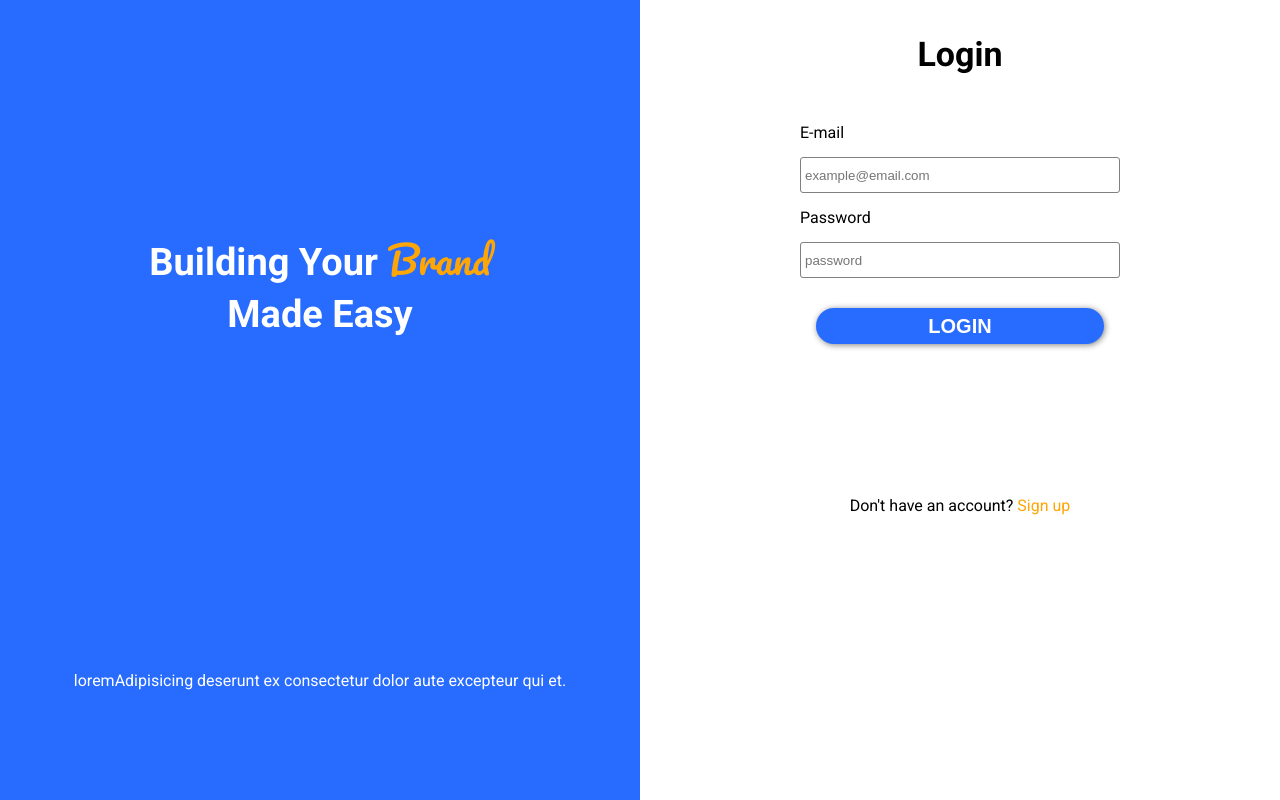
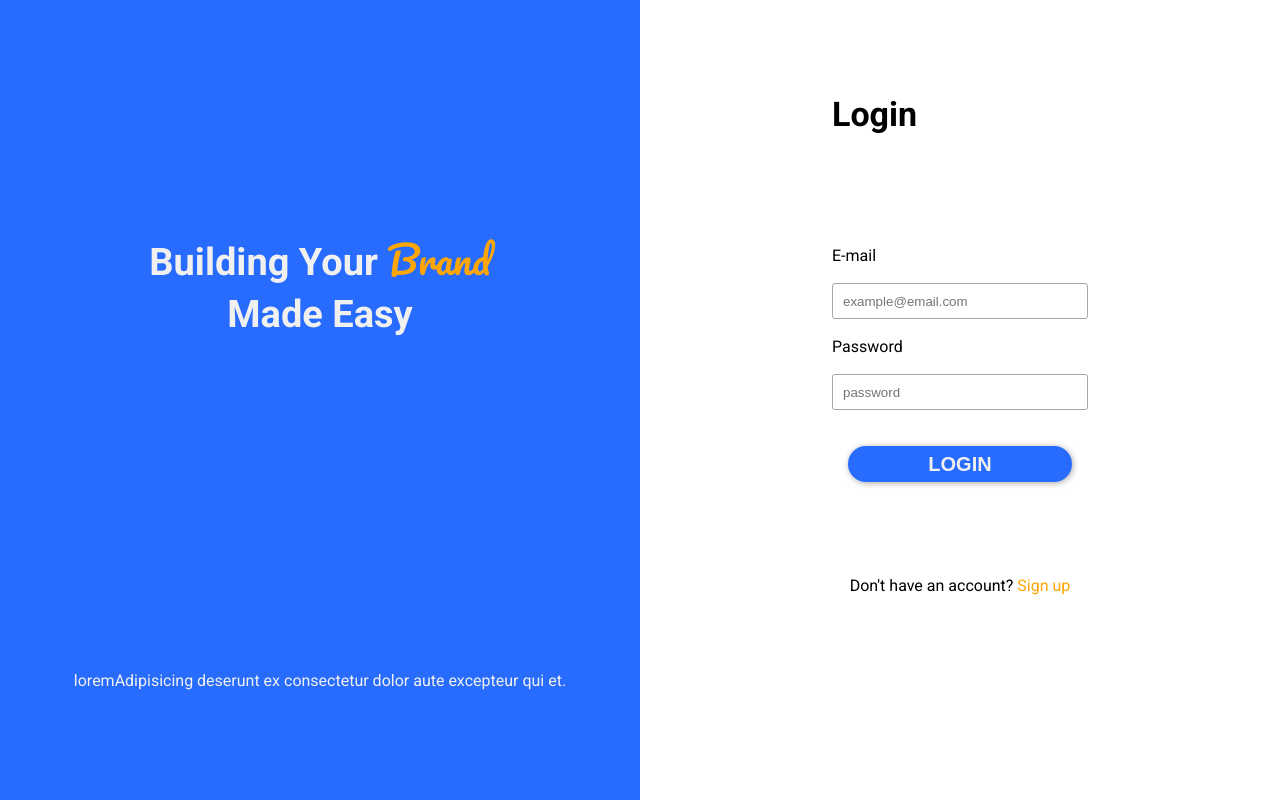
Before and after one commit to BuildForSDG/Team-171, a React (Create React App) app: page /login in a window 1280 px wide. Built offline with nearby package versions, Linux system fonts and the light colour scheme; no server answers.

Commit message:
build(eslint): Adds linting to application

```diff
--- a/src/App.js
+++ b/src/App.js
@@ -10,7 +10,7 @@ import Signup from "./components/Signup/Signup";
 
 function App(props) {
   const { isAuthenticated, isVerifying } = props;
-  return(
+  return (
     <Switch>
       <ProtectedRoute
         exact
@@ -19,8 +19,8 @@ function App(props) {
         isAuthenticated={isAuthenticated}
         isVerifying={isVerifying}
       />
-      <Route path="/login" component={Login}/>
-      <Route path="/signup" component={Signup}/>
+      <Route path="/login" component={Login} />
+      <Route path="/signup" component={Signup} />
     </Switch>
   );
 }
--- a/src/actions/auth.js
+++ b/src/actions/auth.js
@@ -17,70 +17,70 @@ export const VERIFY_SUCCESS = "VERIFY_SUCCESS";
 
 const requestLogin = () => {
   return {
-    type: LOGIN_REQUEST,
+    type: LOGIN_REQUEST
   };
 };
 
 const receiveLogin = (user) => {
   return {
     type: LOGIN_SUCCESS,
-    user,
+    user
   };
 };
 
 const loginError = () => {
   return {
-    type: LOGOUT_FAILURE,
+    type: LOGOUT_FAILURE
   };
 };
 
 const requestLogout = () => {
   return {
-    type: LOGOUT_REQUEST,
+    type: LOGOUT_REQUEST
   };
 };
 
 const receiveLogout = () => {
   return {
-    type: LOGOUT_SUCCESS,
+    type: LOGOUT_SUCCESS
   };
 };
 
 const logoutError = () => {
   return {
-    type: LOGOUT_FAILURE,
-  }
-}
+    type: LOGOUT_FAILURE
+  };
+};
 
 const requestSignup = () => {
   return {
-    type: SIGNUP_REQUEST,
+    type: SIGNUP_REQUEST
   };
 };
 
 const receiveSignup = (user) => {
   return {
     type: SIGNUP_SUCCESS,
-    user,
+    user
   };
 };
 
 const signupError = (error) => {
   return {
     type: SIGNUP_FAILURE,
-    error,
+    error
   };
 };
 
 const verifyRequest = () => {
   return {
-    type: VERIFY_REQUEST,
+    type: VERIFY_REQUEST
   };
 };
 
 const verifySuccess = () => {
   return {
-    type: VERIFY_SUCCESS,
+    type: VERIFY_SUCCESS
   };
 };
 
@@ -90,10 +90,10 @@ export const loginUser = (email, password) => (dispatch) => {
     .auth()
     .signInWithEmailAndPassword(email, password)
     .then(user => dispatch(receiveLogin(user)))
-    .catch(error => dispatch(loginError()));
+    .catch(error => dispatch(loginError(error)));
 };
 
-export const logoutUser = () => dispatch =>{
+export const logoutUser = () => dispatch => {
   dispatch(requestLogout());
   myFirebase
     .auth()
@@ -101,8 +101,8 @@ export const logoutUser = () => dispatch =>{
     .then(() => {
       dispatch(receiveLogout());
     })
-    .catch(error => {
-      dispatch(logoutError());
+    .catch((error) => {
+      dispatch(logoutError(error));
     });
 };
 
@@ -111,20 +111,20 @@ export const signupUser = (name, email, password) => dispatch => {
   myFirebase
     .auth()
     .createUserWithEmailAndPassword(email, password)
-    .then(result => {
+    .then((result) => {
       dispatch(receiveSignup(result.user));
-      result.user.updateProfile({displayName: name})
-        .catch(error => console.log(error));
+      result.user.updateProfile({ displayName: name })
+        .catch((error) => console.log(error));
     })
     .catch(error => dispatch(signupError(error)));
-}
+};
 
 export const verifyAuth = () => dispatch => {
   dispatch(verifyRequest());
   myFirebase
     .auth()
     .onAuthStateChanged(user => {
-      if ( user !== null) {
+      if (user !== null) {
         dispatch(receiveLogin(user));
       }
       dispatch(verifySuccess());
--- a/src/components/Home/Home.js
+++ b/src/components/Home/Home.js
@@ -3,11 +3,10 @@ import { connect } from "react-redux";
 import { logoutUser } from "../../actions";
 
 const Home = (props) => {
-  const {isLoggingOut, logoutError} = props;
+  const { isLoggingOut, logoutError, dispatch } = props;
   const handleLogout = () => {
-    const {dispatch}  = props;
     dispatch(logoutUser());
-  }
+  };
   return(
     <div>
       <h1>You have reached the homepage</h1>
@@ -17,7 +16,7 @@ const Home = (props) => {
       {logoutError && <p>Error logging out</p>}
     </div>
   );
-}
+};
 
 function mapStateToProps(state) {
   return {
--- a/src/components/Protected/ProtectedRoute.js
+++ b/src/components/Protected/ProtectedRoute.js
@@ -9,7 +9,7 @@ const ProtectedRoute = ({
 }) => (
   <Route
     {...rest}
-      render={props =>
+    render={(props) =>
       isVerifying ? (
         <div />
       ) : isAuthenticated ? (
@@ -18,7 +18,7 @@ const ProtectedRoute = ({
         <Redirect
           to={{
             pathname: "/login",
-              state: { from: props.location }
+            state: { from: props.location },
           }}
         />
       )
--- a/src/firebase/firebase.js
+++ b/src/firebase/firebase.js
@@ -11,7 +11,7 @@ const devConfig = {
   messagingSenderId: process.env.REACT_APP_DEV_MESSAGING_SENDER_ID,
   appId: process.env.REACT_APP_DEV_APP_ID,
   measurementId: process.env.REACT_APP_DEV_MEASUREMENT_ID,
-}
+};
 
 const prodConfig = {
   apiKey: process.env.REACT_APP_PROD_API_KEY,
@@ -22,9 +22,9 @@ const prodConfig = {
   messagingSenderId: process.env.REACT_APP_PROD_MESSAGING_SENDER_ID,
   appId: process.env.REACT_APP_PROD_APP_ID,
   measurementId: process.env.REACT_APP_PROD_MEASUREMENT_ID,
-}
+};
 
-const config = process.env.NODE_ENV === 'production' ? prodConfig : devConfig;
+const config = process.env.NODE_ENV === "production" ? prodConfig : devConfig;
 
 export const myFirebase = firebase.initializeApp(config);
 const baseDb = myFirebase.firestore();
--- a/src/index.css
+++ b/src/index.css
@@ -1,13 +1,4 @@
 body {
   margin: 0;
-  font-family: -apple-system, BlinkMacSystemFont, 'Segoe UI', 'Roboto', 'Oxygen',
-    'Ubuntu', 'Cantarell', 'Fira Sans', 'Droid Sans', 'Helvetica Neue',
-    sans-serif;
-  -webkit-font-smoothing: antialiased;
-  -moz-osx-font-smoothing: grayscale;
+  padding: 0;
 }
-
-code {
-  font-family: source-code-pro, Menlo, Monaco, Consolas, 'Courier New',
-    monospace;
-}
--- a/src/styles/login.scss
+++ b/src/styles/login.scss
@@ -1,100 +1,128 @@
+$cta-color: #286cff;
+$form-view: #f0f0f0;
+$main-font: "Roboto";
+$calig-font: "Pacifico";
+$backup-font: sans-serif;
+$cta-font-color: #f0f0f0;
+$calig-color: #fda605;
+$form-font-color: #222222;
+$border-color: #a7a7a7;
+
 .login {
   display: flex;
   width: 100vw;
   height: 100vh;
-  font-family: "Roboto", sans-serif;
+  font-family: $main-font, $backup-font;
   flex-direction: row;
+
   .cta-section {
     width: 50%;
-    background-color: rgb(40, 108, 255);
+    background-color: $cta-color;
     box-sizing: border-box;
     display: inline-flex;
     flex-direction: column;
+
     .cta-head {
       height: 70%;
       font-weight: bold;
       font-size: 38px;
-      color: white;
+      color: $cta-font-color;
       display: inline-flex;
       flex-direction: column;
       justify-content: center;
       align-items: center;
+
       p{
         margin: 0;
       }
+
       span{
-        font-family: 'Pacifico', cursive;
+        font-family: $calig-font, cursive;
         font-weight: lighter;
-        color: rgb(253, 166, 5);
+        color: $calig-color;
       }
     }
+
     .cta-des {
       height: 30%;
       display: inline-flex;
       justify-content: center;
       align-items: center;
-      color: white;
+      color: $cta-font-color;
     }
   }
+
   .form-view {
     width: 50%;
     box-sizing: border-box;
     display: flex;
     flex-direction: column;
+
     .signup-link{
       display: inline-flex;
-      height: 40%;
+      height: 30%;
       order: 2;
       justify-content: center;
       span {
-        color: rgb(253, 166, 5);
+        color: $calig-color;
       }
     }
+
     .form {
-      height: 60%;
+      height: 70%;
       display: inline-flex;
       flex-direction: inherit;
+
       .form-title {
+        height: 30%;
         font-weight: bold;
         font-size: 34px;
         display: inherit;
-        justify-content: center;
+        align-items: flex-end;
+        padding: 0 0 0 30%;
       }
+
       form {
-        height: 100%;
+        height: 70%;
         display: inherit;
         flex-direction: inherit;
         align-items: center;
+        justify-content: center;
+
         label{
-          width: 50%;
-          margin: 15px 0;
+          width: 40%;
+          margin: 0 0 18px 0;
         }
+
         input{
-          width: 50%;
+          width: 40%;
           height: 36px;
-          border: 1px solid grey;
+          border: 1px solid $border-color;
           border-radius: 3px;
-          padding: 4px;
+          padding: 4px 10px;
           box-sizing: border-box;
+          margin: 0 0 18px 0;
         }
+
         button{
-          width: 45%;
+          width: 35%;
           height: 36px;
-          border: 1px solid grey;
+          border: 1px solid $border-color;
           border-style: hidden;
           border-radius: 18px;
-          box-shadow: 1px 1px 6px grey;
-          background-color: rgb(40, 108, 255);
-          color: white;
+          box-shadow: 1px 1px 6px $border-color;
+          background-color: $cta-color;
+          color: $form-view;
           font-weight: bold;
           font-size: 20px;
-          margin-top: 30px;
+          margin-top: 18px;
+
           &:hover{
             cursor: pointer;
-            width: 48%;
-            height: 40px;
-            border-radius: 20px;
-            box-shadow: 2px 2px 6px grey;
+            width: 38%;
+            height: 36px;
+            border-radius: 18px;
+            box-shadow: 2px 2px 6px $border-color;
           }
         }
       }
```
Also changed, not shown: package.json (+8 -1 lines), src/components/Login/Login.js (+10 -10 lines), src/components/Signup/Signup.js (+9 -9 lines), src/index.js (+5 -5 lines), .eslintrc.json (added), 2 other files (tests, documents, lock files or other folders). Lines whose indentation alone changed are shown as unchanged.
